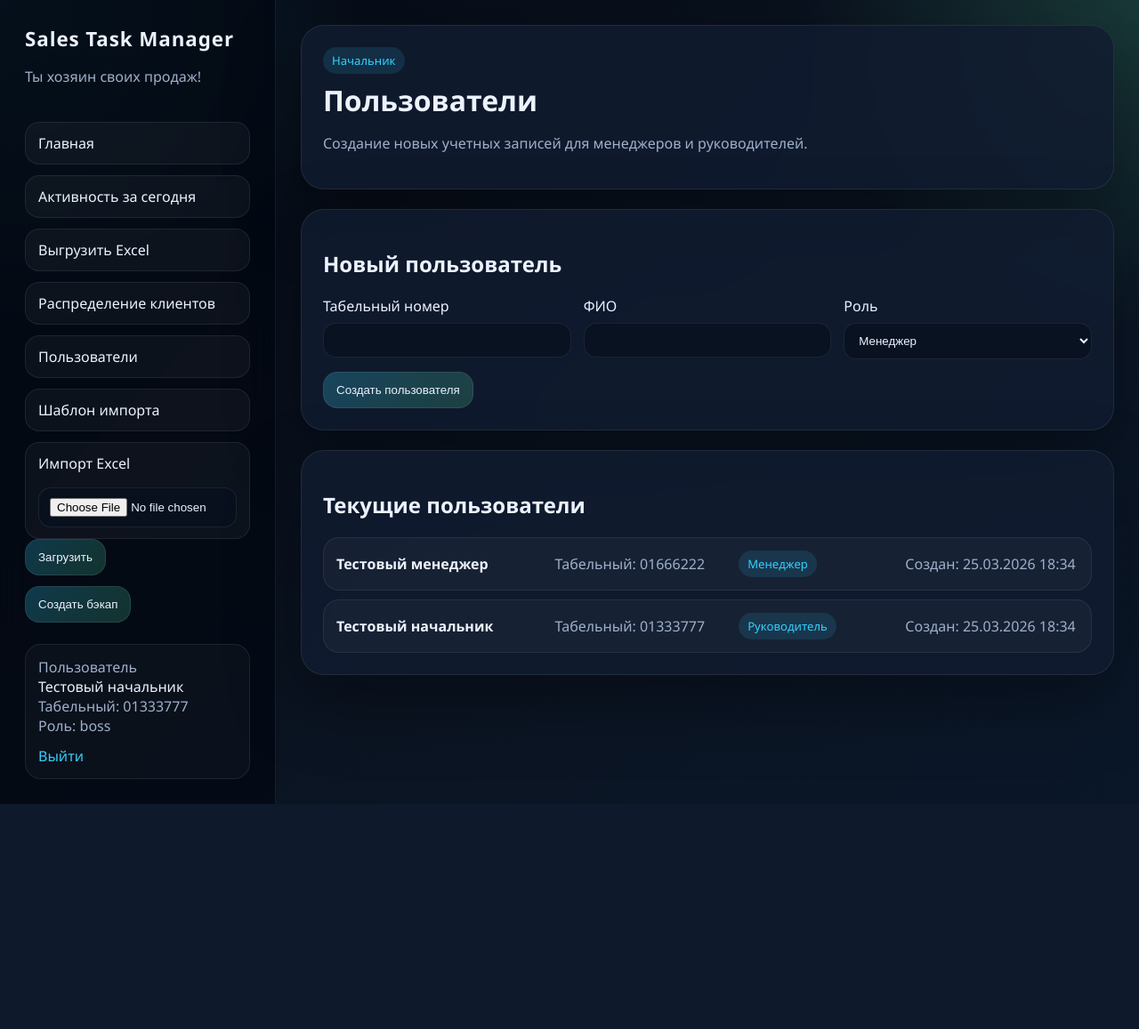
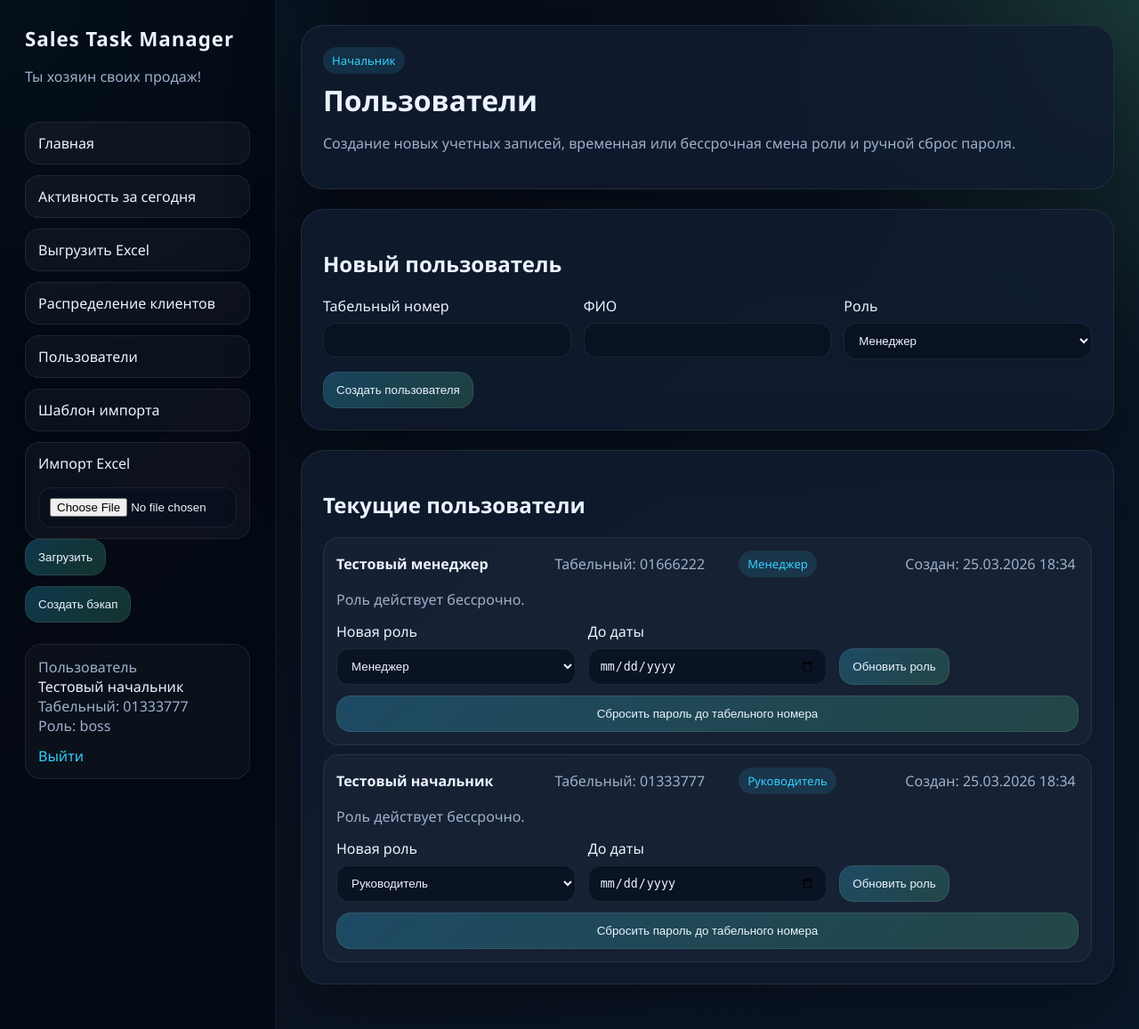
Before and after one commit to borygins/TaskManager, a FastAPI app: page /boss/users in a window 1280 px wide. Shown: the whole page at 89% size. Before the commit the page ends 904 px from the top, so only its background shows below. Run offline with FastAPI, Linux system fonts and the light colour scheme; the visitor is signed in with stand-in values (Sample User, id 1); data comes from the database, SQL or seed files in the repository.

Commit message:
админка, сброс пароля и readme

```diff
--- a/app/api/deps.py
+++ b/app/api/deps.py
@@ -1,4 +1,6 @@
 from __future__ import annotations
+
+from datetime import date
 
 from fastapi import Depends, HTTPException, Request, status
 from sqlalchemy import select
@@ -6,6 +8,16 @@ from sqlalchemy.ext.asyncio import AsyncSession
 
 from app.db.session import get_session
 from app.models import User
+
+
+async def normalize_user_role(user: User, session: AsyncSession) -> User:
+    if user.role_expires_at and user.role_after_expiry and user.role_expires_at < date.today():
+        user.role = user.role_after_expiry
+        user.role_after_expiry = None
+        user.role_expires_at = None
+        await session.commit()
+        await session.refresh(user)
+    return user
 
 
 async def get_current_user(
@@ -19,6 +31,9 @@ async def get_current_user(
     if not user or not user.is_active:
         request.session.clear()
         raise HTTPException(status_code=status.HTTP_303_SEE_OTHER, headers={"Location": "/login"})
+    user = await normalize_user_role(user=user, session=session)
+    if user.must_change_password and request.url.path != "/change-password":
+        raise HTTPException(status_code=status.HTTP_303_SEE_OTHER, headers={"Location": "/change-password"})
     return user
 
 
--- a/app/main.py
+++ b/app/main.py
@@ -1,6 +1,7 @@
 from __future__ import annotations
 
 from contextlib import asynccontextmanager
+from datetime import date
 from urllib.parse import urlencode
 
 from apscheduler.schedulers.asyncio import AsyncIOScheduler
@@ -101,6 +102,50 @@ async def login_action(request: Request) -> Response:
     if not user:
         return render(request, "login.html", {"error": "Неверный табельный номер или пароль."})
     request.session["user_id"] = user.id
+    if user.must_change_password:
+        return RedirectResponse("/change-password", status_code=status.HTTP_303_SEE_OTHER)
+    return RedirectResponse("/dashboard", status_code=status.HTTP_303_SEE_OTHER)
+
+
+@app.get("/change-password", response_class=HTMLResponse)
+async def change_password_page(request: Request) -> Response:
+    user_id = request.session.get("user_id")
+    if not user_id:
+        return RedirectResponse("/login", status_code=status.HTTP_303_SEE_OTHER)
+    async with SessionLocal() as session:
+        user = await session.get(User, user_id)
+        if not user:
+            request.session.clear()
+            return RedirectResponse("/login", status_code=status.HTTP_303_SEE_OTHER)
+        if not user.must_change_password:
+            return RedirectResponse("/dashboard", status_code=status.HTTP_303_SEE_OTHER)
+    return render(request, "change_password.html", {"error": None})
+
+
+@app.post("/change-password", response_class=HTMLResponse)
+async def change_password_action(request: Request) -> Response:
+    user_id = request.session.get("user_id")
+    if not user_id:
+        return RedirectResponse("/login", status_code=status.HTTP_303_SEE_OTHER)
+
+    form = await request.form()
+    password = str(form.get("password", "")).strip()
+    password_confirm = str(form.get("password_confirm", "")).strip()
+
+    if len(password) < 4:
+        return render(request, "change_password.html", {"error": "Новый пароль должен быть не короче 4 символов."})
+    if password != password_confirm:
+        return render(request, "change_password.html", {"error": "Подтверждение пароля не совпадает."})
+
+    async with SessionLocal() as session:
+        user = await session.get(User, user_id)
+        if not user:
+            request.session.clear()
+            return RedirectResponse("/login", status_code=status.HTTP_303_SEE_OTHER)
+        user.password_hash = hash_password(password)
+        user.must_change_password = False
+        await session.commit()
+
     return RedirectResponse("/dashboard", status_code=status.HTTP_303_SEE_OTHER)
 
 
@@ -147,7 +192,6 @@ async def boss_users_page(
             "current_user": user,
             "users": users,
             "create_error": None,
-            "create_success": None,
         },
     )
 
@@ -174,7 +218,6 @@ async def create_boss_user(
                     "current_user": user,
                     "users": users,
                     "create_error": "Заполните табельный номер, ФИО и корректную роль.",
-                    "create_success": None,
                 },
             )
 
@@ -187,7 +230,6 @@ async def create_boss_user(
                     "current_user": user,
                     "users": users,
                     "create_error": "Пользователь с таким табельным номером уже существует.",
-                    "create_success": None,
                 },
             )
 
@@ -197,11 +239,59 @@ async def create_boss_user(
                 full_name=full_name,
                 role=role,
                 password_hash=hash_password(employee_id),
+                must_change_password=True,
             )
         )
         await session.commit()
 
     return RedirectResponse("/boss/users?created=1", status_code=status.HTTP_303_SEE_OTHER)
+
+
+@app.post("/boss/users/{target_user_id}/role")
+async def update_user_role(
+    request: Request,
+    target_user_id: int,
+    current_user: User = Depends(get_boss_user),
+) -> RedirectResponse:
+    form = await request.form()
+    new_role = str(form.get("role", "manager")).strip()
+    valid_until_raw = str(form.get("role_valid_until", "")).strip()
+    valid_until = parse_optional_date(valid_until_raw)
+
+    async with SessionLocal() as session:
+        _ = await session.get(User, current_user.id)
+        target = await session.get(User, target_user_id)
+        if target and new_role in {"boss", "manager"}:
+            current_role = target.role
+            previous_fallback = target.role_after_expiry
+            target.role = new_role
+            if valid_until:
+                target.role_expires_at = valid_until
+                if new_role != current_role:
+                    target.role_after_expiry = current_role
+                else:
+                    target.role_after_expiry = previous_fallback or current_role
+            else:
+                target.role_expires_at = None
+                target.role_after_expiry = None
+            await session.commit()
+
+    return RedirectResponse("/boss/users?role_updated=1", status_code=status.HTTP_303_SEE_OTHER)
+
+
+@app.post("/boss/users/{target_user_id}/reset-password")
+async def reset_user_password(
+    target_user_id: int,
+    current_user: User = Depends(get_boss_user),
+) -> RedirectResponse:
+    async with SessionLocal() as session:
+        _ = await session.get(User, current_user.id)
+        target = await session.get(User, target_user_id)
+        if target:
+            target.password_hash = hash_password(target.employee_id)
+            target.must_change_password = True
+            await session.commit()
+    return RedirectResponse("/boss/users?password_reset=1", status_code=status.HTTP_303_SEE_OTHER)
 
 
 @app.get("/funnels/{funnel_id}", response_class=HTMLResponse)
--- a/app/models/entities.py
+++ b/app/models/entities.py
@@ -2,7 +2,7 @@ from __future__ import annotations
 
 from datetime import date, datetime
 
-from sqlalchemy import Date, DateTime, ForeignKey, Integer, Numeric, String, Text, UniqueConstraint
+from sqlalchemy import Boolean, Date, DateTime, ForeignKey, Integer, Numeric, String, Text, UniqueConstraint
 from sqlalchemy.orm import Mapped, mapped_column, relationship
 
 from app.db.session import Base
@@ -15,7 +15,10 @@ class User(Base):
     employee_id: Mapped[str] = mapped_column(String(32), unique=True, index=True)
     full_name: Mapped[str] = mapped_column(String(255))
     role: Mapped[str] = mapped_column(String(32), index=True)
+    role_expires_at: Mapped[date | None] = mapped_column(Date, nullable=True)
+    role_after_expiry: Mapped[str | None] = mapped_column(String(32), nullable=True)
     password_hash: Mapped[str] = mapped_column(String(255))
+    must_change_password: Mapped[bool] = mapped_column(Boolean, default=False)
     is_active: Mapped[bool] = mapped_column(default=True)
     created_at: Mapped[datetime] = mapped_column(DateTime, default=datetime.utcnow)
 
--- a/app/static/css/styles.css
+++ b/app/static/css/styles.css
@@ -263,10 +263,17 @@ textarea {
     line-height: 1.5;
 }
 
-.compact-card {
+.compact-card,
+.admin-user-card,
+.inline-reset-form {
     display: flex;
     flex-direction: column;
     gap: 14px;
+}
+
+.admin-actions-grid {
+    display: grid;
+    gap: 12px;
 }
 
 .row-list-panel {
--- a/app/templates/boss_users.html
+++ b/app/templates/boss_users.html
@@ -4,7 +4,7 @@
     <div>
         <div class="badge">Начальник</div>
         <h1>Пользователи</h1>
-        <p class="muted">Создание новых учетных записей для менеджеров и руководителей.</p>
+        <p class="muted">Создание новых учетных записей, временная или бессрочная смена роли и ручной сброс пароля.</p>
     </div>
 </section>
 
@@ -16,7 +16,13 @@
     <div class="error-box">{{ create_error }}</div>
     {% endif %}
     {% if request.query_params.get('created') == '1' %}
-    <div class="hint">Пользователь создан. Стартовый пароль равен его табельному номеру.</div>
+    <div class="hint">Пользователь создан. Стартовый пароль равен его табельному номеру, при входе потребуется смена пароля.</div>
+    {% endif %}
+    {% if request.query_params.get('role_updated') == '1' %}
+    <div class="hint">Роль пользователя обновлена.</div>
+    {% endif %}
+    {% if request.query_params.get('password_reset') == '1' %}
+    <div class="hint">Пароль пользователя сброшен до табельного номера. При следующем входе потребуется смена.</div>
     {% endif %}
     <form method="post" action="/boss/users" class="filter-grid filter-grid-wide">
         <label>
@@ -46,11 +52,41 @@
     </div>
     <div class="row-list-body">
         {% for user in users %}
-        <div class="row-item user-row-grid">
-            <div><strong>{{ user.full_name }}</strong></div>
-            <div class="muted">Табельный: {{ user.employee_id }}</div>
-            <div><span class="tag">{{ 'Руководитель' if user.role == 'boss' else 'Менеджер' }}</span></div>
-            <div class="muted">Создан: {{ user.created_at.strftime('%d.%m.%Y %H:%M') }}</div>
+        <div class="row-item admin-user-card">
+            <div class="user-row-grid">
+                <div><strong>{{ user.full_name }}</strong></div>
+                <div class="muted">Табельный: {{ user.employee_id }}</div>
+                <div><span class="tag">{{ 'Руководитель' if user.role == 'boss' else 'Менеджер' }}</span></div>
+                <div class="muted">Создан: {{ user.created_at.strftime('%d.%m.%Y %H:%M') }}</div>
+            </div>
+            <div class="muted">
+                {% if user.role_expires_at %}
+                Временная роль до {{ user.role_expires_at.strftime('%d.%m.%Y') }}, затем: {{ 'Руководитель' if user.role_after_expiry == 'boss' else 'Менеджер' }}
+                {% else %}
+                Роль действует бессрочно.
+                {% endif %}
+            </div>
+            <div class="admin-actions-grid">
+                <form method="post" action="/boss/users/{{ user.id }}/role" class="filter-grid filter-grid-wide">
+                    <label>
+                        <span>Новая роль</span>
+                        <select name="role" required>
+                            <option value="manager" {% if user.role == 'manager' %}selected{% endif %}>Менеджер</option>
+                            <option value="boss" {% if user.role == 'boss' %}selected{% endif %}>Руководитель</option>
+                        </select>
+                    </label>
+                    <label>
+                        <span>До даты</span>
+                        <input type="date" name="role_valid_until" value="{{ user.role_expires_at.isoformat() if user.role_expires_at else '' }}">
+                    </label>
+                    <div class="filter-actions">
+                        <button type="submit">Обновить роль</button>
+                    </div>
+                </form>
+                <form method="post" action="/boss/users/{{ user.id }}/reset-password" class="inline-reset-form">
+                    <button type="submit">Сбросить пароль до табельного номера</button>
+                </form>
+            </div>
         </div>
         {% else %}
         <div class="empty-state">Пользователей пока нет.</div>
```
Also changed, not shown: app/db/session.py (+12 -5 lines), app/templates/change_password.html (added, +30 -0 lines), README.md.
